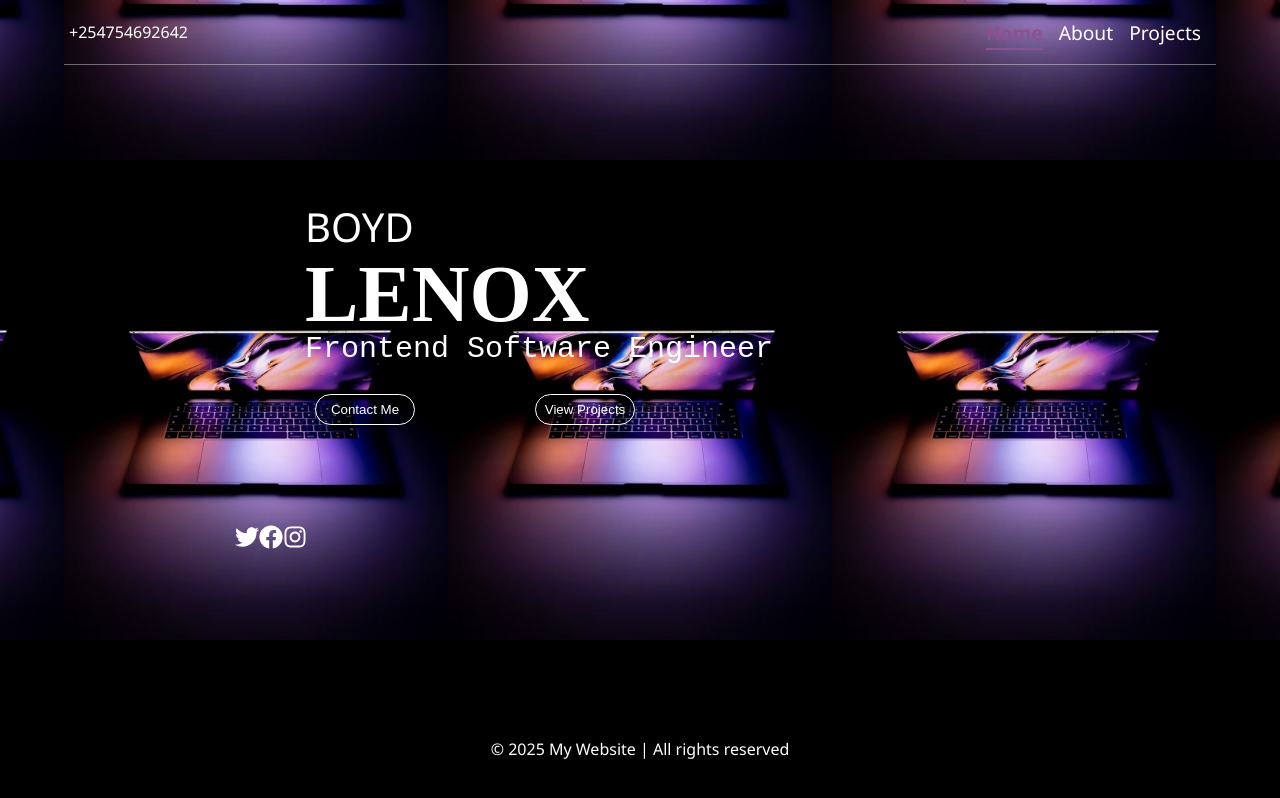
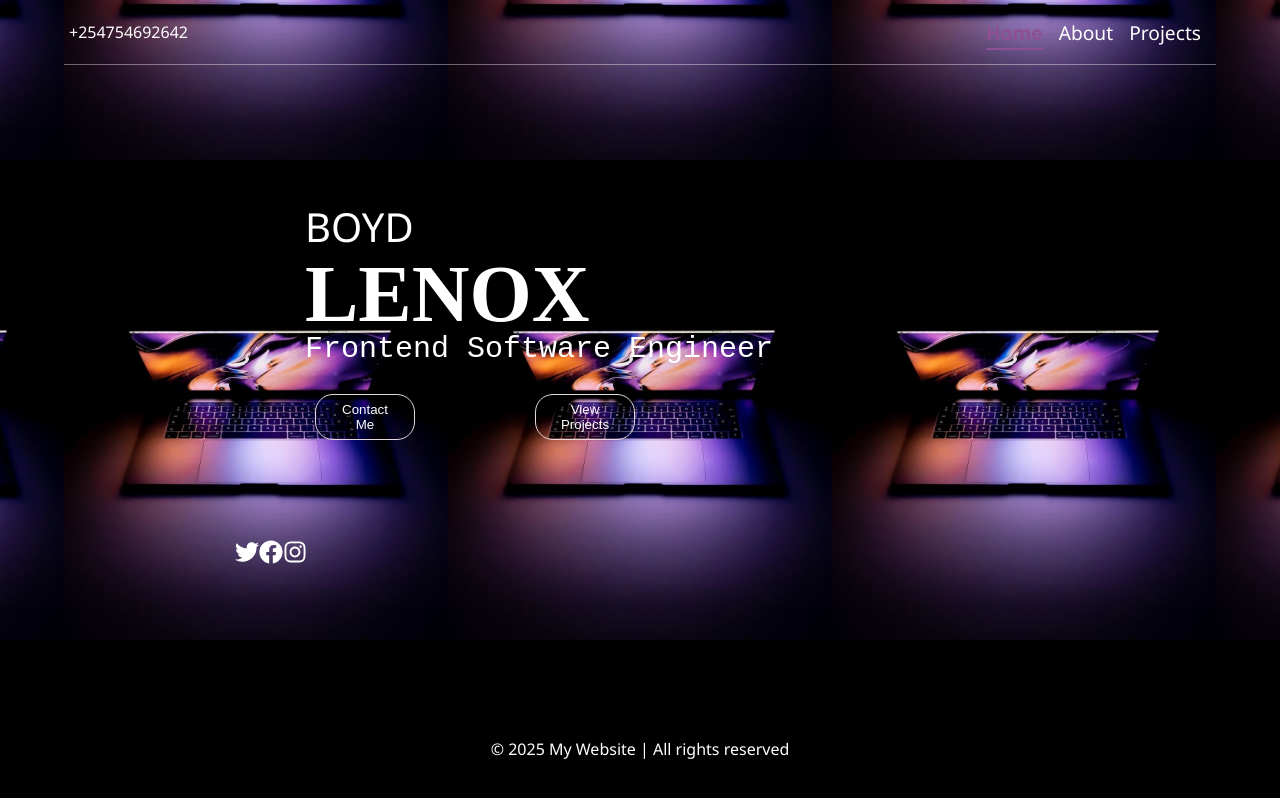
Before and after one commit to Top053/portfolio, a React (Vite) app: page / in a window 1280 px wide. Built offline with nearby package versions, Linux system fonts and the light colour scheme.

Commit message:
adjusted transition for button

```diff
--- a/src/index.css
+++ b/src/index.css
@@ -96,21 +96,6 @@ header {
     margin-right: 20px;
     margin-left: -50px;
 }
-button{
-    background:none ;
-    border: 1px solid white;
-    padding:7px;
-    border-radius: 18px;
-    margin: 60px;
-    width: 100px;
-    cursor: pointer;
-    transition: 0.5s;
-
-}
-button:hover{
-    background-color: rgb(78, 51, 81);
-
-}
 
 .intro{
     width:80%;
@@ -164,6 +149,21 @@ span{
     width: 80%;
     margin-left: 70px;
 }
+button{
+    background:none ;
+    border: 1px solid rgb(229, 216, 216);
+    padding:7px 16px;
+    border-radius: 18px;
+    margin: 60px;
+    width: 100px;
+    cursor: pointer;
+    transition: 0.3s;
+
+}
+button:hover{
+    background-color: rgb(78, 51, 81);
+
+}
 footer{
     text-align: center;
     padding: 40px;
```
